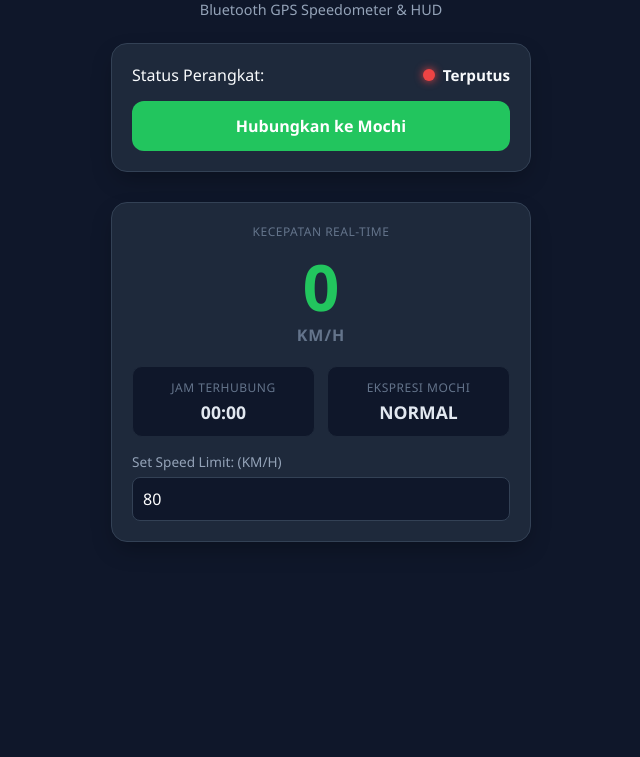
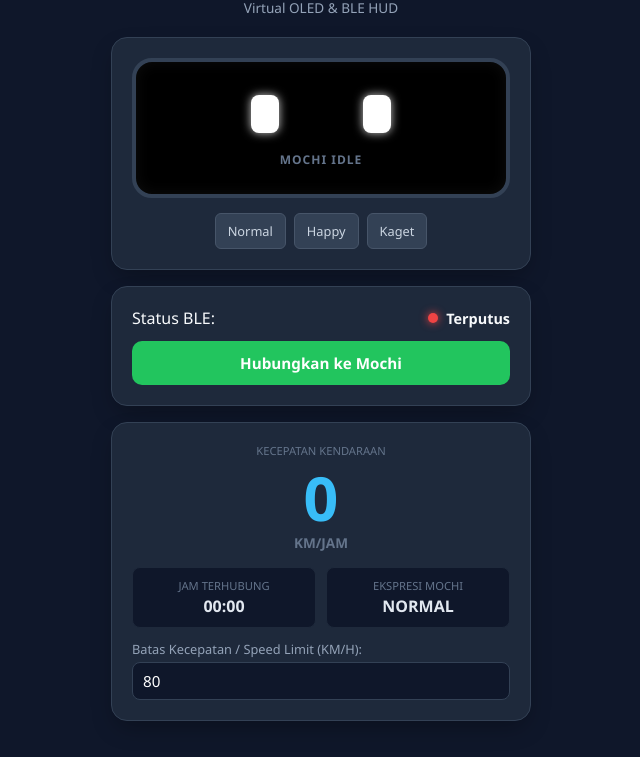
Before and after one commit to natanaelagung432-boop/mochi-os, a plain HTML site: page index.html in a window 1280 px wide. Shown: the part 65-822 px from the top of the page, without its empty margins (319-959 px from the left). Before the commit the page ends 800 px from the top, so only its background shows below. Drawn offline with Linux system fonts and the light colour scheme.

Commit message:
Update index.html

```diff
--- a/index.html
+++ b/index.html
@@ -3,7 +3,7 @@
 <head>
   <meta charset="UTF-8">
   <meta name="viewport" content="width=device-width, initial-scale=1.0">
-  <title>Mochi Controller</title>
+  <title>Mochi Controller & HUD</title>
   <style>
     * {
       box-sizing: border-box;
@@ -24,17 +24,17 @@
 
     header {
       text-align: center;
-      margin-bottom: 24px;
+      margin-bottom: 20px;
     }
 
     h1 {
       font-size: 1.8rem;
       color: #38bdf8;
-      margin-bottom: 6px;
+      margin-bottom: 4px;
     }
 
     p.subtitle {
-      font-size: 0.9rem;
+      font-size: 0.85rem;
       color: #94a3b8;
     }
 
@@ -45,15 +45,88 @@
       width: 100%;
       max-width: 420px;
       box-shadow: 0 10px 25px -5px rgba(0, 0, 0, 0.3);
-      margin-bottom: 20px;
+      margin-bottom: 16px;
       border: 1px solid #334155;
     }
 
+    /* --- SIMULATOR LAYAR MOCHI (OLED) --- */
+    .mochi-screen-container {
+      background-color: #000000;
+      border: 4px solid #334155;
+      border-radius: 20px;
+      padding: 20px;
+      display: flex;
+      flex-direction: column;
+      align-items: center;
+      justify-content: center;
+      min-height: 140px;
+      position: relative;
+      overflow: hidden;
+      box-shadow: inset 0 0 15px rgba(255, 255, 255, 0.05);
+      margin-bottom: 15px;
+    }
+
+    .mochi-face {
+      display: flex;
+      align-items: center;
+      justify-content: space-between;
+      width: 140px;
+      height: 50px;
+    }
+
+    .eye {
+      width: 28px;
+      height: 38px;
+      background-color: #ffffff;
+      border-radius: 8px;
+      transition: all 0.2s ease;
+      box-shadow: 0 0 10px rgba(255, 255, 255, 0.8);
+    }
+
+    /* Animasi Berkedip Normal */
+    .eye.blink {
+      height: 4px !important;
+      margin-top: 17px;
+    }
+
+    /* Ekspresi Kaget / Overspeed */
+    .eye.shocked {
+      width: 36px;
+      height: 36px;
+      border-radius: 50%;
+      background-color: #ef4444;
+      box-shadow: 0 0 15px #ef4444;
+      animation: pulseShock 0.4s infinite alternate;
+    }
+
+    /* Ekspresi Senang / Happy */
+    .eye.happy {
+      height: 12px;
+      border-radius: 12px 12px 0 0;
+      background-color: #38bdf8;
+      box-shadow: 0 0 10px #38bdf8;
+    }
+
+    @keyframes pulseShock {
+      0% { transform: scale(1); }
+      100% { transform: scale(1.15); }
+    }
+
+    .screen-text {
+      color: #64748b;
+      font-size: 0.75rem;
+      margin-top: 12px;
+      letter-spacing: 1px;
+      font-weight: 600;
+      text-transform: uppercase;
+    }
+
+    /* --- STATUS & KONTROL --- */
     .status-container {
       display: flex;
       align-items: center;
       justify-content: space-between;
-      margin-bottom: 15px;
+      margin-bottom: 12px;
     }
 
     .status-indicator {
@@ -61,12 +134,12 @@
       align-items: center;
       gap: 8px;
       font-weight: 600;
-      font-size: 0.95rem;
+      font-size: 0.9rem;
     }
 
     .dot {
-      width: 12px;
-      height: 12px;
+      width: 10px;
+      height: 10px;
       border-radius: 50%;
       background-color: #ef4444;
       box-shadow: 0 0 8px #ef4444;
@@ -79,17 +152,13 @@
 
     .btn {
       width: 100%;
-      padding: 14px;
+      padding: 12px;
       border: none;
-      border-radius: 12px;
-      font-size: 1rem;
+      border-radius: 10px;
+      font-size: 0.95rem;
       font-weight: bold;
       cursor: pointer;
       transition: all 0.2s ease;
-      display: flex;
-      justify-content: center;
-      align-items: center;
-      gap: 8px;
     }
 
     .btn-connect {
@@ -100,83 +169,104 @@
     .btn-disconnect {
       background-color: #dc2626;
       color: white;
-      margin-top: 10px;
+      margin-top: 8px;
     }
 
-    .dashboard {
-      text-align: center;
-      margin-top: 10px;
+    .btn-test {
+      background-color: #334155;
+      color: #cbd5e1;
+      padding: 8px 12px;
+      font-size: 0.8rem;
+      border-radius: 6px;
+      border: 1px solid #475569;
+      cursor: pointer;
     }
 
+    .btn-test:hover {
+      background-color: #475569;
+    }
+
+    .test-group {
+      display: flex;
+      gap: 8px;
+      margin-top: 10px;
+      justify-content: center;
+    }
+
+    /* --- DASHBOARD DISPLAY --- */
     .speed-display {
-      font-size: 4rem;
+      font-size: 3.8rem;
       font-weight: 800;
-      color: #22c55e;
+      color: #38bdf8;
       line-height: 1;
-      margin: 15px 0 5px 0;
+      text-align: center;
+      margin: 10px 0 4px 0;
     }
 
     .speed-unit {
-      font-size: 1rem;
+      text-align: center;
+      font-size: 0.85rem;
       color: #64748b;
       font-weight: 600;
-      letter-spacing: 1px;
+      margin-bottom: 15px;
     }
 
     .info-grid {
       display: grid;
       grid-template-columns: 1fr 1fr;
-      gap: 12px;
-      margin-top: 20px;
+      gap: 10px;
     }
 
     .info-box {
       background-color: #0f172a;
-      padding: 12px;
-      border-radius: 10px;
+      padding: 10px;
+      border-radius: 8px;
       text-align: center;
       border: 1px solid #1e293b;
     }
 
     .info-label {
-      font-size: 0.75rem;
+      font-size: 0.7rem;
       color: #64748b;
       text-transform: uppercase;
-      letter-spacing: 0.5px;
-      margin-bottom: 4px;
+      margin-bottom: 2px;
     }
 
     .info-value {
-      font-size: 1.1rem;
+      font-size: 1rem;
       font-weight: 600;
       color: #e2e8f0;
     }
 
     .input-group {
-      margin-top: 15px;
-      text-align: left;
+      margin-top: 12px;
     }
 
     .input-group label {
       display: block;
-      font-size: 0.85rem;
+      font-size: 0.8rem;
       color: #94a3b8;
-      margin-bottom: 6px;
+      margin-bottom: 4px;
     }
 
     .input-group input {
       width: 100%;
-      padding: 10px;
+      padding: 8px 10px;
       border-radius: 8px;
       border: 1px solid #334155;
       background-color: #0f172a;
       color: white;
-      font-size: 1rem;
+      font-size: 0.95rem;
     }
 
     .overspeed-alert {
-      background-color: #7f1d1d !important;
       border-color: #ef4444 !important;
+      animation: alertGlow 0.8s infinite alternate;
+    }
+
+    @keyframes alertGlow {
+      0% { box-shadow: 0 0 5px rgba(239, 68, 68, 0.2); }
+      100% { box-shadow: 0 0 20px rgba(239, 68, 68, 0.6); }
     }
 
     .hidden {
@@ -188,12 +278,31 @@
 
   <header>
     <h1>Mochi Controller</h1>
-    <p class="subtitle">Bluetooth GPS Speedometer & HUD</p>
+    <p class="subtitle">Virtual OLED & BLE HUD</p>
   </header>
 
+  <!-- KARTU MOCHI VIRTUAL OLED SCREEN -->
+  <div class="card">
+    <div class="mochi-screen-container" id="screenBox">
+      <div class="mochi-face">
+        <div class="eye" id="leftEye"></div>
+        <div class="eye" id="rightEye"></div>
+      </div>
+      <div class="screen-text" id="screenStatus">Mochi Idle</div>
+    </div>
+
+    <!-- TESTER EKSPRESI -->
+    <div class="test-group">
+      <button class="btn-test" onclick="setMood('NORMAL')">Normal</button>
+      <button class="btn-test" onclick="setMood('HAPPY')">Happy</button>
+      <button class="btn-test" onclick="setMood('OVERSPEED')">Kaget</button>
+    </div>
+  </div>
+
+  <!-- KARTU KONEKSI BLE -->
   <div class="card">
     <div class="status-container">
-      <span>Status Perangkat:</span>
+      <span>Status BLE:</span>
       <div class="status-indicator">
         <div id="statusDot" class="dot"></div>
         <span id="statusText">Terputus</span>
@@ -204,10 +313,11 @@
     <button id="disconnectBtn" class="btn btn-disconnect hidden">Putuskan Koneksi</button>
   </div>
 
-  <div class="card dashboard" id="dashboardCard">
-    <div class="info-label">Kecepatan Real-time</div>
+  <!-- KARTU DASHBOARD SPEEDOMETER -->
+  <div class="card" id="dashboardCard">
+    <div class="info-label" style="text-align:center;">Kecepatan Kendaraan</div>
     <div id="speedDisplay" class="speed-display">0</div>
-    <div class="speed-unit">KM/H</div>
+    <div class="speed-unit">KM/JAM</div>
 
     <div class="info-grid">
       <div class="info-box">
@@ -221,7 +331,7 @@
     </div>
 
     <div class="input-group">
-      <label for="speedLimitInput">Set Speed Limit: (KM/H)</label>
+      <label for="speedLimitInput">Batas Kecepatan / Speed Limit (KM/H):</label>
       <input type="number" id="speedLimitInput" value="80" min="10" max="200">
     </div>
   </div>
@@ -236,6 +346,7 @@
 
     let currentSpeed = 0;
     let speedLimit = 80;
+    let activeMood = "NORMAL";
 
     const connectBtn = document.getElementById('connectBtn');
     const disconnectBtn = document.getElementById('disconnectBtn');
@@ -247,6 +358,48 @@
     const speedLimitInput = document.getElementById('speedLimitInput');
     const dashboardCard = document.getElementById('dashboardCard');
 
+    const leftEye = document.getElementById('leftEye');
+    const rightEye = document.getElementById('rightEye');
+    const screenStatus = document.getElementById('screenStatus');
+    const screenBox = document.getElementById('screenBox');
+
+    // --- LOGIKA ANIMASI WAJAH MOCHI ---
+    function setMood(mood) {
+      activeMood = mood;
+      moodDisplay.innerText = mood;
+
+      // Reset Kelas Mata
+      leftEye.className = "eye";
+      rightEye.className = "eye";
+      screenBox.classList.remove('overspeed-alert');
+
+      if (mood === "OVERSPEED") {
+        leftEye.classList.add('shocked');
+        rightEye.classList.add('shocked');
+        screenStatus.innerText = "! OVER SPEED !";
+        screenBox.classList.add('overspeed-alert');
+      } else if (mood === "HAPPY") {
+        leftEye.classList.add('happy');
+        rightEye.classList.add('happy');
+        screenStatus.innerText = "Mochi Happy";
+      } else {
+        screenStatus.innerText = "Mochi Riding";
+      }
+    }
+
+    // Animasi Berkedip Otomatis saat Mode Normal
+    setInterval(() => {
+      if (activeMood === "NORMAL") {
+        leftEye.classList.add('blink');
+        rightEye.classList.add('blink');
+        setTimeout(() => {
+          leftEye.classList.remove('blink');
+          rightEye.classList.remove('blink');
+        }, 180);
+      }
+    }, 3500);
+
+    // --- LOGIKA BLE & GPS ---
     speedLimitInput.addEventListener('change', (e) => {
       speedLimit = parseInt(e.target.value) || 80;
     });
@@ -269,6 +422,9 @@
         statusText.innerText = "Terhubung";
         connectBtn.classList.add('hidden');
         disconnectBtn.classList.remove('hidden');
+
+        setMood("HAPPY");
+        setTimeout(() => setMood("NORMAL"), 2000);
 
         startGPSWatch();
         setInterval(sendDataToMochi, 1000);
@@ -294,6 +450,7 @@
       if (watchId) {
         navigator.geolocation.clearWatch(watchId);
       }
+      setMood("NORMAL");
     }
 
     function startGPSWatch() {
@@ -311,11 +468,7 @@
           (error) => {
             console.warn("GPS Error:", error.message);
           },
-          {
-            enableHighAccuracy: true,
-            maximumAge: 1000,
-            timeout: 5000
-          }
+          { enableHighAccuracy: true, maximumAge: 1000, timeout: 5000 }
         );
       }
     }
@@ -328,24 +481,23 @@
       const minutes = String(now.getMinutes()).padStart(2, '0');
       const timeStr = `${hours}:${minutes}`;
 
-      let mood = "NORMAL";
       if (currentSpeed > speedLimit) {
-        mood = "OVERSPEED";
+        setMood("OVERSPEED");
+      } else if (activeMood !== "HAPPY") {
+        setMood("NORMAL");
       }
 
-      const payload = `${currentSpeed}|${mood}|${timeStr}|${speedLimit}`;
+      const payload = `${currentSpeed}|${activeMood}|${timeStr}|${speedLimit}`;
 
       const encoder = new TextEncoder();
       bleCharacteristic.writeValue(encoder.encode(payload))
         .catch(err => console.error("Gagal kirim data:", err));
 
       clockDisplay.innerText = timeStr;
-      moodDisplay.innerText = mood;
     }
 
     function updateUI() {
       speedDisplay.innerText = currentSpeed;
-
       if (currentSpeed > speedLimit) {
         dashboardCard.classList.add('overspeed-alert');
       } else {
```
